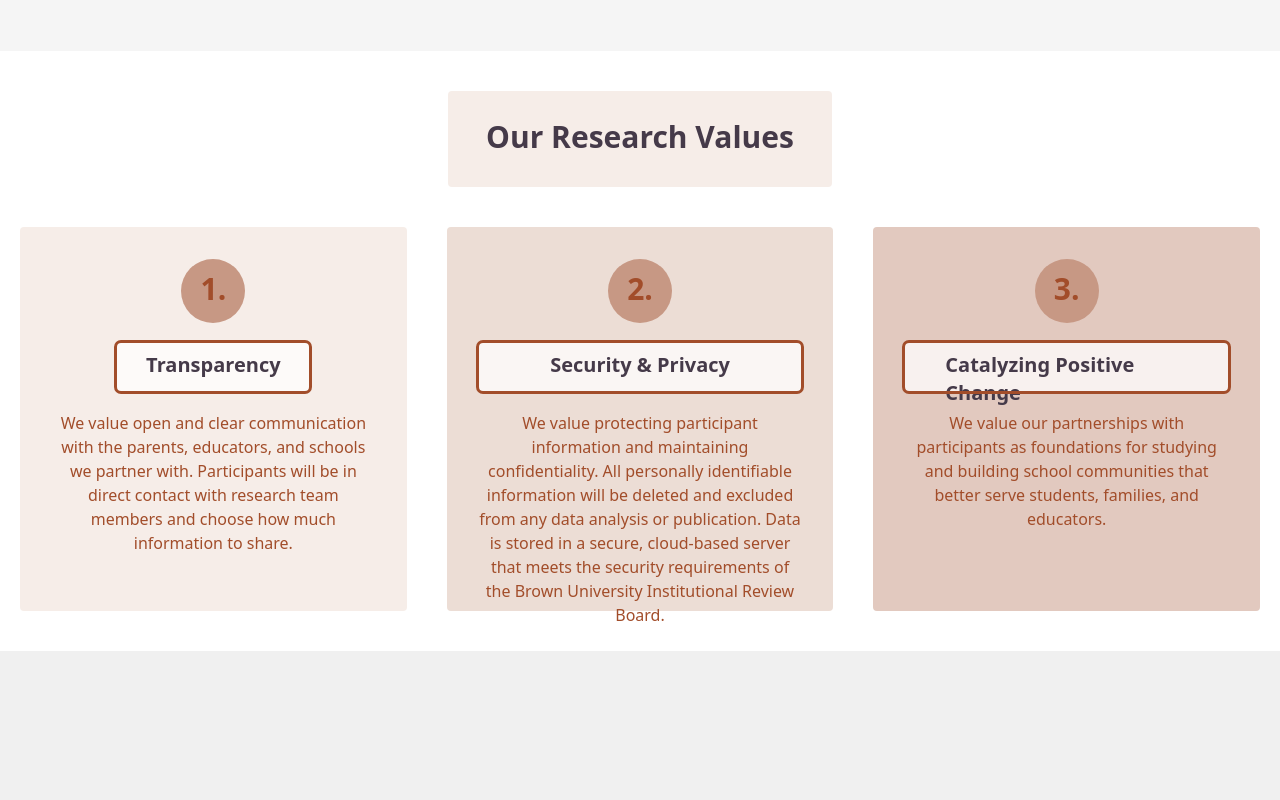
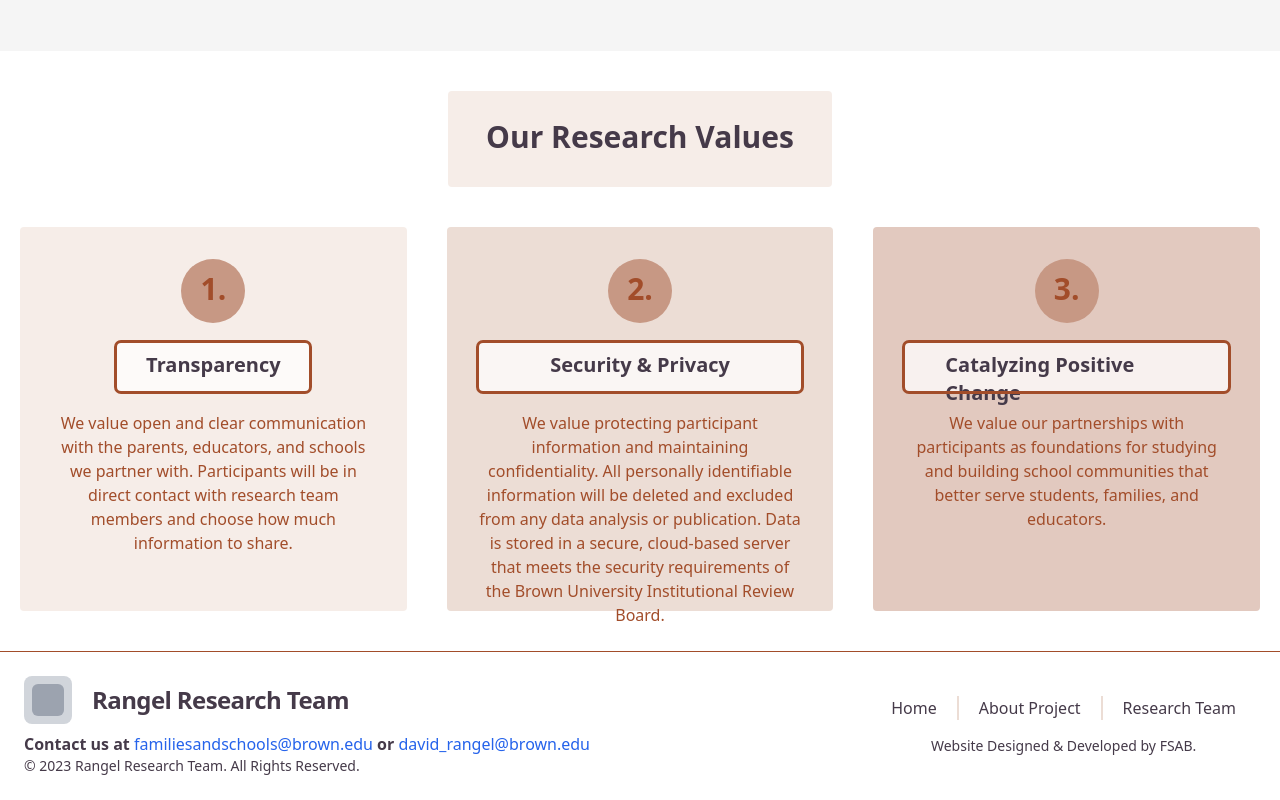
Before and after one commit to fullstackatbrown/rangel-research, a Next.js app: page /home in a window 1280 px wide. Shown: the part 1005-1805 px from the top of the page. Before the commit the page ends 1656 px from the top, so only its background shows below. Built offline with nearby package versions, Linux system fonts and the light colour scheme.

Commit message:
feat: Implement a footer component

```diff
--- a/src/components/footer.tsx
+++ b/src/components/footer.tsx
@@ -1,49 +1,60 @@
+import { Span } from "next/dist/trace";
 import React from "react";
 
 const Footer = () => {
   return (
-        <footer className="flex items-center justify-between flex-wrap bg-white p-6 drop-shadow-md">
-        <div className="flex items-center flex-shrink-0 text-gray-purple mr-6 bg-transparent">
-            <div className="bg-brown5/50 rounded-lg h-16 w-16 flex items-center justify-center">
-            <div className="bg-brown5 rounded-md h-12 w-12"></div>
+    <footer className="flex items-center justify-between flex-wrap bg-white p-6 border-t border-brown5">
+      <div className="bg-transparent grid grid-cols-1">
+        <div className="flex items-center flex-shrink-0 text-gray-purple mr-6 bg-transparent pb-2">
+          <div className="bg-gray-300 rounded-lg h-12 w-12 flex items-center justify-center">
+            <div className="bg-gray-400 rounded-md h-8 w-8"></div>
           </div>
           <span className="font-bold text-2xl tracking-tight pl-5 bg-transparent">
             Rangel Research Team
           </span>
         </div>
+        <span className="text-gray-purple text-md font-semibold bg-transparent">
+          Contact us at{" "}
+          <a className="font-medium text-blue-600 hover:underline dark:text-blue-500 bg-transparent">
+            familiesandschools@brown.edu
+          </a>{" "}
+          or{" "}
+          <a className="font-medium text-blue-600 hover:underline dark:text-blue-500 bg-transparent">
+            david_rangel@brown.edu
+          </a>
+        </span>
+        <span className="text-gray-purple text-sm bg-transparent">
+          © 2023 Rangel Research Team. All Rights Reserved.
+        </span>
+      </div>
 
-        <div className="w-full block flex-grow lg:flex lg:items-center lg:w-auto bg-transparent ">
-            <div className="text-md font-semibold flex space-x-10 justify-end lg:flex-grow pr-5 bg-transparent">
+      <div className="bg-transparent grid grid-cols-1 space-y-4">
+        <div className="text-md divide-x-2 divide-brown2 bg-transparent">
           <a
-                href="home"
-                className="block mt-4 lg:inline-block lg:mt-0 text-gray-purple hover:text-brown5 bg-transparent"
+            href="/home"
+            className="block mt-4 lg:inline-block lg:mt-0 text-gray-purple hover:text-brown5 px-5 bg-transparent"
           >
             Home
           </a>
           <a
-                href="about"
-                className="block mt-4 lg:inline-block lg:mt-0 text-gray-purple hover:text-brown5 bg-transparent"
+            href="/about"
+            className="block mt-4 lg:inline-block lg:mt-0 text-gray-purple hover:text-brown5 px-5 bg-transparent"
           >
             About Project
           </a>
           <a
-                href="teamBios"
-                className="block mt-4 lg:inline-block lg:mt-0 text-gray-purple hover:text-brown5 bg-transparent"
+            href="/teamBios"
+            className="block mt-4 lg:inline-block lg:mt-0 text-gray-purple hover:text-brown5 px-5 bg-transparent"
           >
             Research Team
           </a>
         </div>
-            <div className="flex space-x-3 items-center justify-between bg-transparent">
-            <a
-                href="https://brown.co1.qualtrics.com/jfe/form/SV_2seiVuFl1tCmNim"
-                className="inline-block text-sm font-semibold px-4 py-2.5 leading-none bg-transparent border border-gray-purple rounded text-gray-purple hover:text-brown1 hover:bg-brown5 hover:border-transparent mt-4 lg:mt-0 ease-out duration-100"
-            >
-                Qualtrics Survey
-            </a>
-            </div>
+        <span className="text-gray-purple text-sm bg-transparent text-center">
+          Website Designed & Developed by FSAB.
+        </span>
       </div>
     </footer>
   );
-}
+};
 
 export default Footer;
--- a/src/pages/home.tsx
+++ b/src/pages/home.tsx
@@ -1,4 +1,5 @@
 import ButtonLink from "@/components/buttonLink";
+import Footer from "@/components/footer";
 import NavigationBar from "@/components/navigationBar";
 import QualtricsButton from "@/components/qualtricsButton";
 
@@ -139,6 +140,8 @@ export default function Home() {
           </div>
         </div>
       </div>
+
+      <Footer />
     </div>
   );
 }
```
Lines whose indentation alone changed are shown as unchanged.
